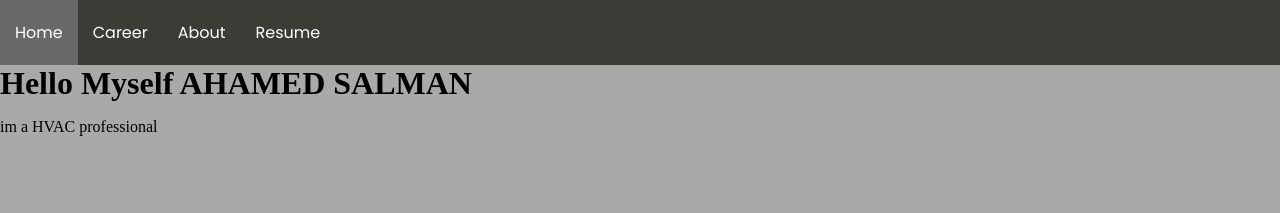
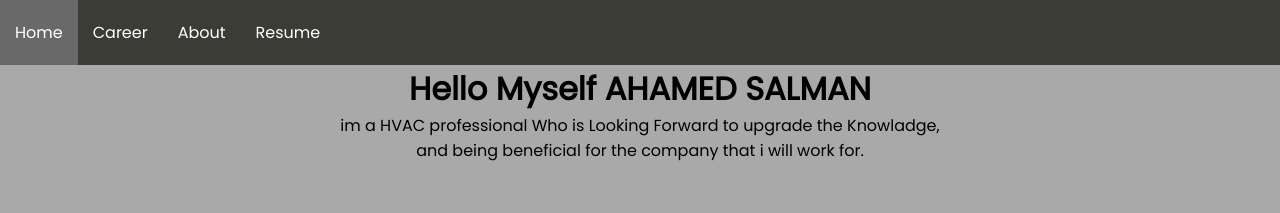
Before and after one commit to SabAdss/portfolio, a plain HTML site: page index.html in a window 1280 px wide. Shown: the top 213 px of the page. Drawn offline with Linux system fonts and the light colour scheme.

Commit message:
Add files via upload

```diff
--- a/index.html
+++ b/index.html
@@ -20,7 +20,8 @@
     </div>
     <div id="home">
         <h1>Hello Myself AHAMED SALMAN</h1>
-        <p>im a HVAC professional </p>
+        <p>im a HVAC professional Who is Looking Forward to upgrade the Knowladge,<br>
+             and being beneficial for the company that i will work for.</p>
     </div>
 
 
--- a/port.css
+++ b/port.css
@@ -22,15 +22,18 @@ li{
     padding: 20px 15px;
     color: white;
     font-family: 'Poppins', sans-serif;
+    cursor: pointer;
 }
 
 li:hover{
     background-color: #696969;
+    transition: 0.5s;
 }
 
 li:active{
     color: black;
     background-color: white;
+    transition: 0s;
 }
 
 #home{
@@ -44,4 +47,14 @@ li:active{
 #home > h1{
     margin: 0;
     padding: 0;
+    font-family: 'Poppins', sans-serif;
+    text-align: center;
 }
+
+#home > p{
+    margin: 0;
+    padding: 0;
+    font-family: 'Poppins', sans-serif;
+    text-align: center;
+
+}
```
